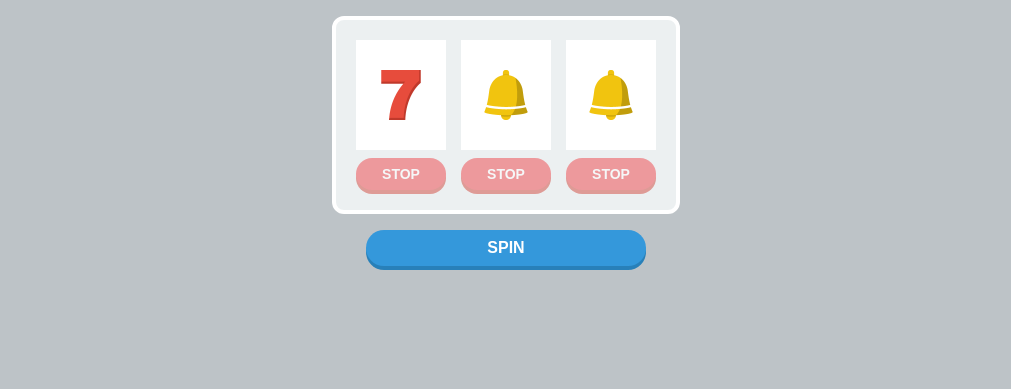
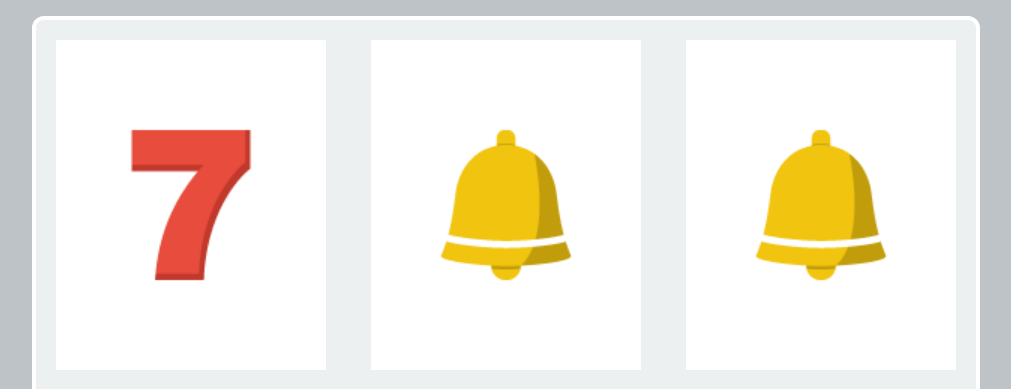
Before and after one commit to zakkichan/sample, a plain HTML site: page index.html in a window 1280 px wide. Shown: the top 389 px of the page, without its empty margins (134-1145 px from the left). Drawn offline with Linux system fonts and the light colour scheme.

Commit message:
Update styles.css

```diff
--- a/css/styles.css
+++ b/css/styles.css
@@ -1,12 +1,13 @@
 body {
   background: #bdc3c7;
-  font-size: 16px;
+  font-size: 42px;
   font-weight: bold;
   font-family: Arial, Helvetica, sans-serif;
 }
 
 main {
-  width: 300px;
+  width: 900px;
+  height: 450px;
   background: #ecf0f1;
   padding: 20px;
   border: 4px solid #fff;
@@ -17,33 +18,33 @@ main {
 }
 
 .panel img {
-  width: 90px;
-  height: 110px;
-  margin-bottom: 4px;
+  width: 270x;
+  height: 330px;
+  margin-bottom: 12px;
 }
 
 .stop {
   cursor: pointer;
-  width: 90px;
-  height: 32px;
+  width: 270px;
+  height: 96px;
   background: #ef454a;
-  box-shadow: 0 4px 0 #d1483e;
+  box-shadow: 0 12px 0 #d1483e;
   border-radius: 16px;
-  line-height: 32px;
+  line-height: 96px;
   text-align: center;
-  font-size: 14px;
+  font-size: 42px;
   color: #fff;
   user-select: none;
 }
 
 #spin {
   cursor: pointer;
-  width: 280px;
-  height: 36px;
+  width: 500px;
+  height: 70px;
   background: #3498db;
-  box-shadow: 0 4px 0 #2880b9;
+  box-shadow: 0 10px 0 #2880b9;
   border-radius: 18px;
-  line-height: 36px;
+  line-height: 70px;
   text-align: center;
   color: #fff;
   user-select: none;
```
